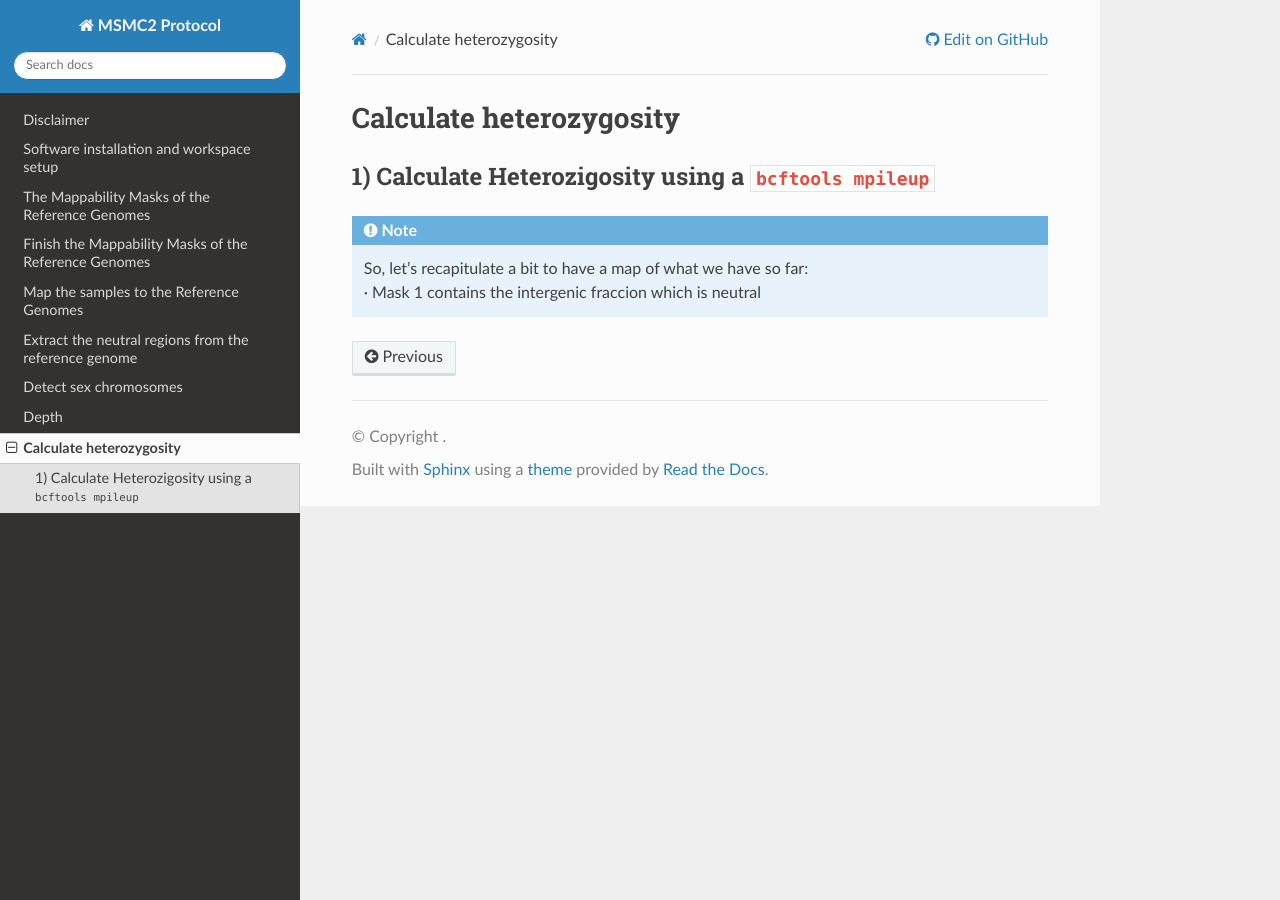
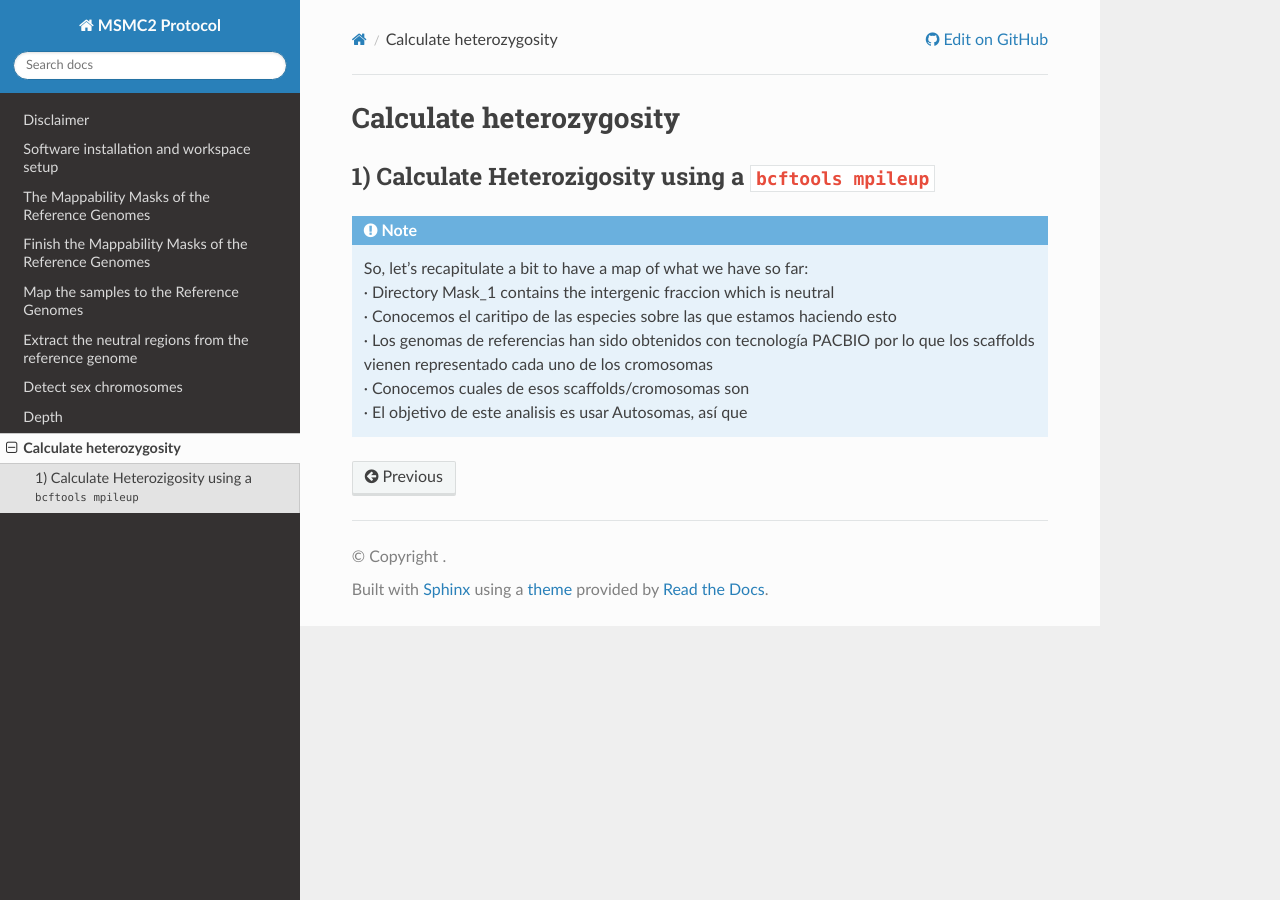
Before and after one commit to hoyosmanuel/MSMC2-Protocol, a Sphinx documentation site: the page built from docs/source/08_Data_Processing_7.rst, in a window 1280 px wide. Built offline with Sphinx 7.4.7 and the Read the Docs theme 3.1.0, drawn with Linux system fonts in a browser that asks for light colours.

Commit message:
Update 08_Data_Processing_7.rst

```diff
--- a/docs/source/08_Data_Processing_7.rst
+++ b/docs/source/08_Data_Processing_7.rst
@@ -7,4 +7,8 @@ Calculate heterozygosity
 .. note::
 
   | So, let's recapitulate a bit to have a map of what we have so far:
-  | · Mask 1 contains the intergenic fraccion which is neutral
+  | · Directory Mask_1 contains the intergenic fraccion which is neutral
+  | · Conocemos el caritipo de las especies sobre las que estamos haciendo esto
+  | · Los genomas de referencias han sido obtenidos con tecnología PACBIO por lo que los scaffolds vienen representado cada uno de los cromosomas
+  | · Conocemos cuales de esos scaffolds/cromosomas son
+  | · El objetivo de este analisis es usar Autosomas, así que
```
